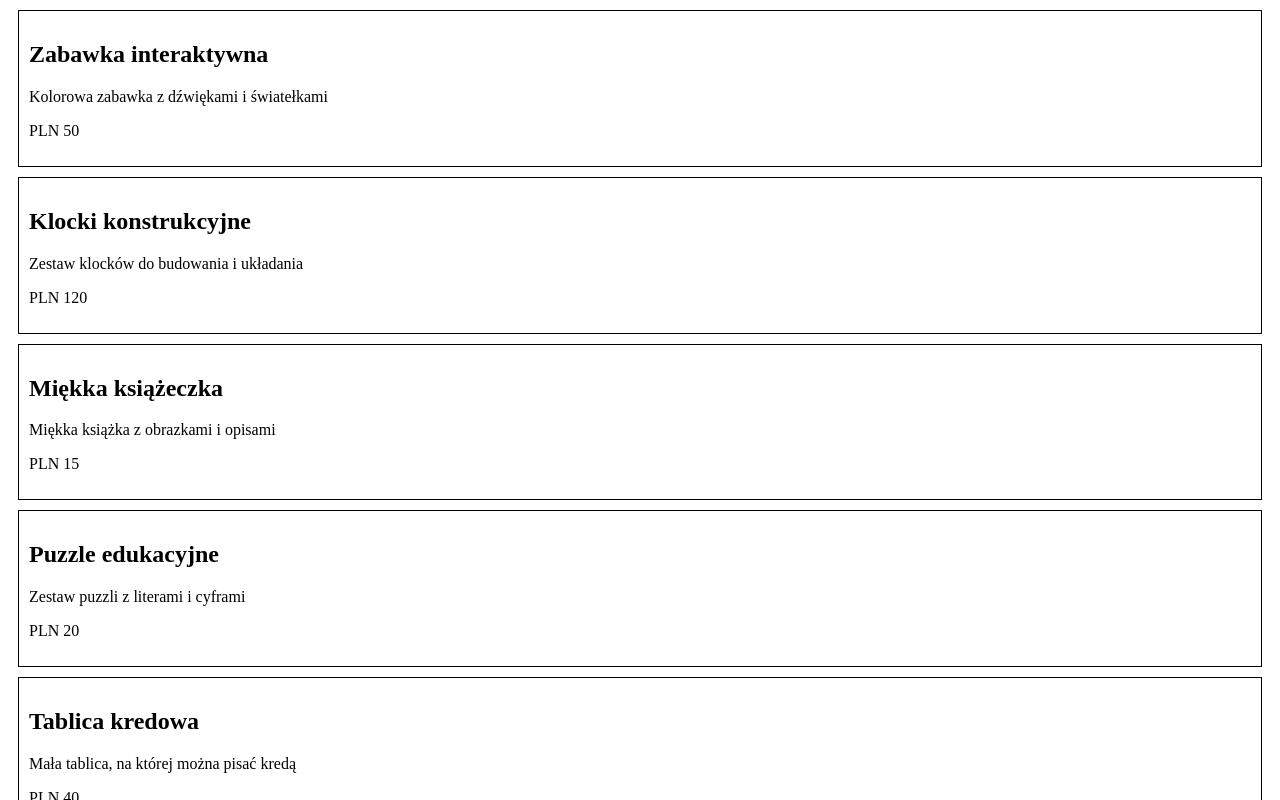
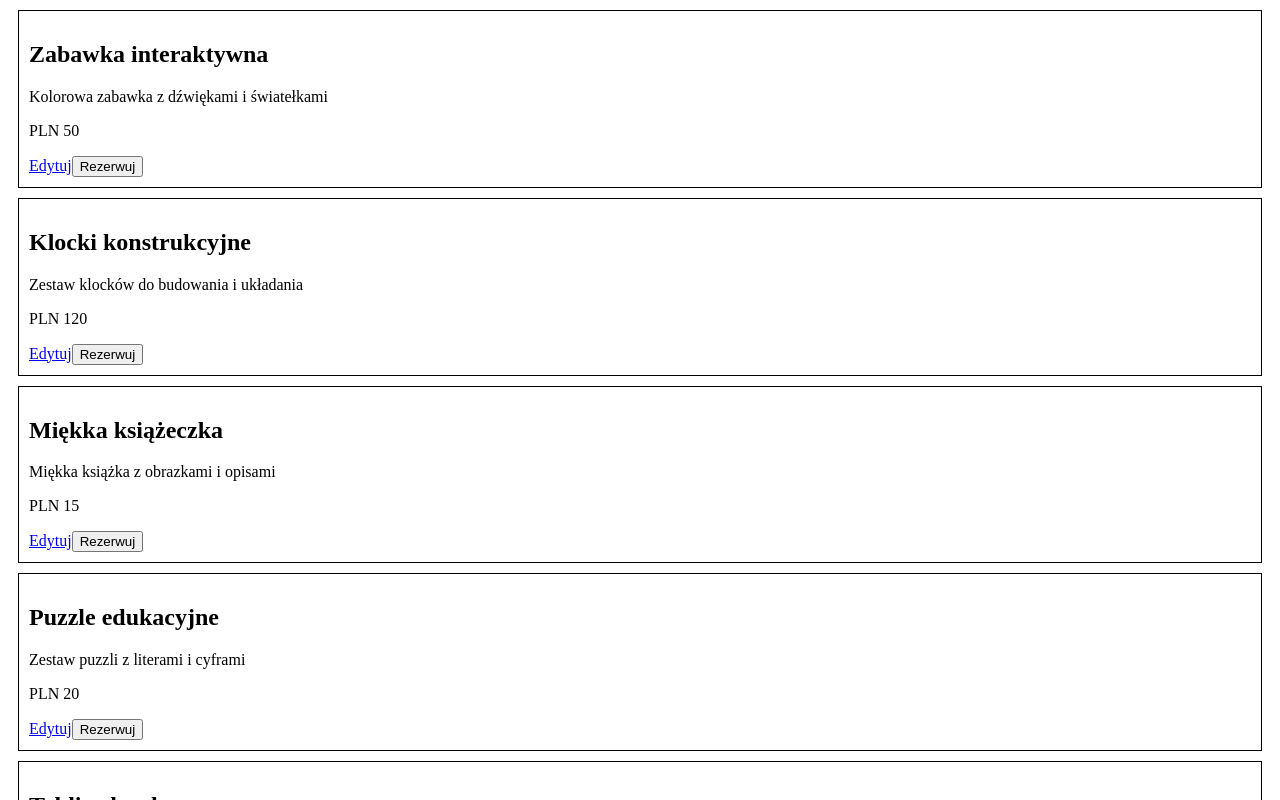
Before and after one commit to malineczky/wish-list, a React (Vite) app: page / in a window 1280 px wide. Shown: the top 800 px of the page. Built offline with nearby package versions, Linux system fonts and the light colour scheme; data requests are answered from the project's data file.

Commit message:
add gift component

```diff
--- /dev/null
+++ b/src/components/Gift.jsx
@@ -0,0 +1,37 @@
+import { useEffect, useState } from "react";
+import { useParams } from "react-router";
+import { Link } from "react-router-dom";
+
+function Gift() {
+    const { giftId } = useParams();
+    const [gift, setGift] = useState(null);
+
+    useEffect(() => {
+        const controller = new AbortController();
+        const signal = controller.signal;
+
+        getGift(giftId, signal).then((data) => setGift(data));
+
+        return () => {
+            controller.abort();
+        };
+    }, [giftId]);
+
+    async function getGift(id, signal) {
+        const response = await fetch(`http:localhost:3000/gifts/${id}`, {
+            signal,
+        });
+        return await response.json();
+    }
+
+    return (
+        <div>
+            <h1>{gift.name}</h1>
+            <h1>{gift.description}</h1>
+            <h1>PLN {gift.price}</h1>
+            <Link to={"/"}>Powrót</Link>
+        </div>
+    );
+}
+
+export default Gift;
--- a/src/components/Gifts.jsx
+++ b/src/components/Gifts.jsx
@@ -1,4 +1,5 @@
 import { useEffect, useState } from "react";
+import { Link } from "react-router-dom";
 
 function Gifts() {
     const [gifts, setGifts] = useState([]);
@@ -33,6 +34,8 @@ function Gifts() {
                     <h2>{gift.name}</h2>
                     <p>{gift.description}</p>
                     <p>PLN {gift.price}</p>
+                    <Link to={`/edit-gift/${gift.id}`}>Edytuj</Link>
+                    <button>Rezerwuj</button>
                 </div>
             ))}
         </>
```
Also changed, not shown: src/router.jsx (+9 -4 lines).
